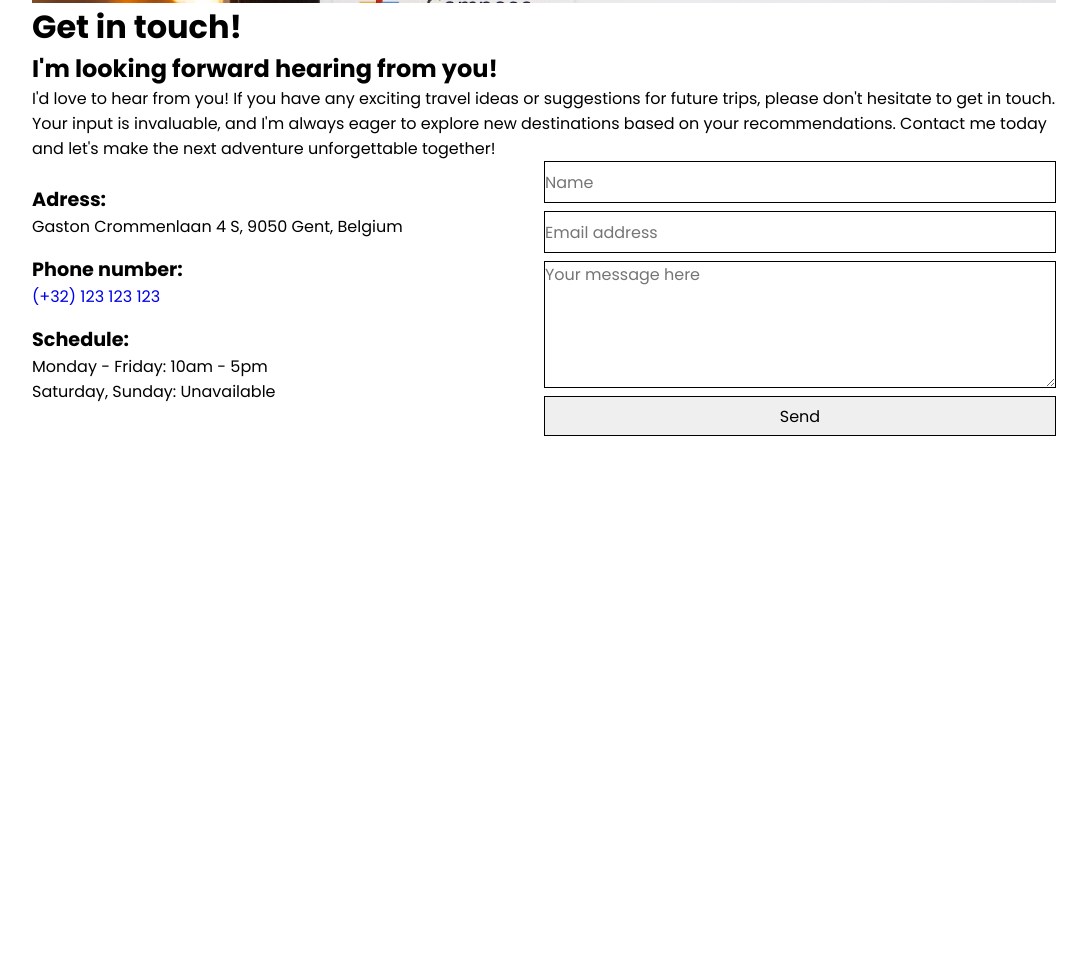
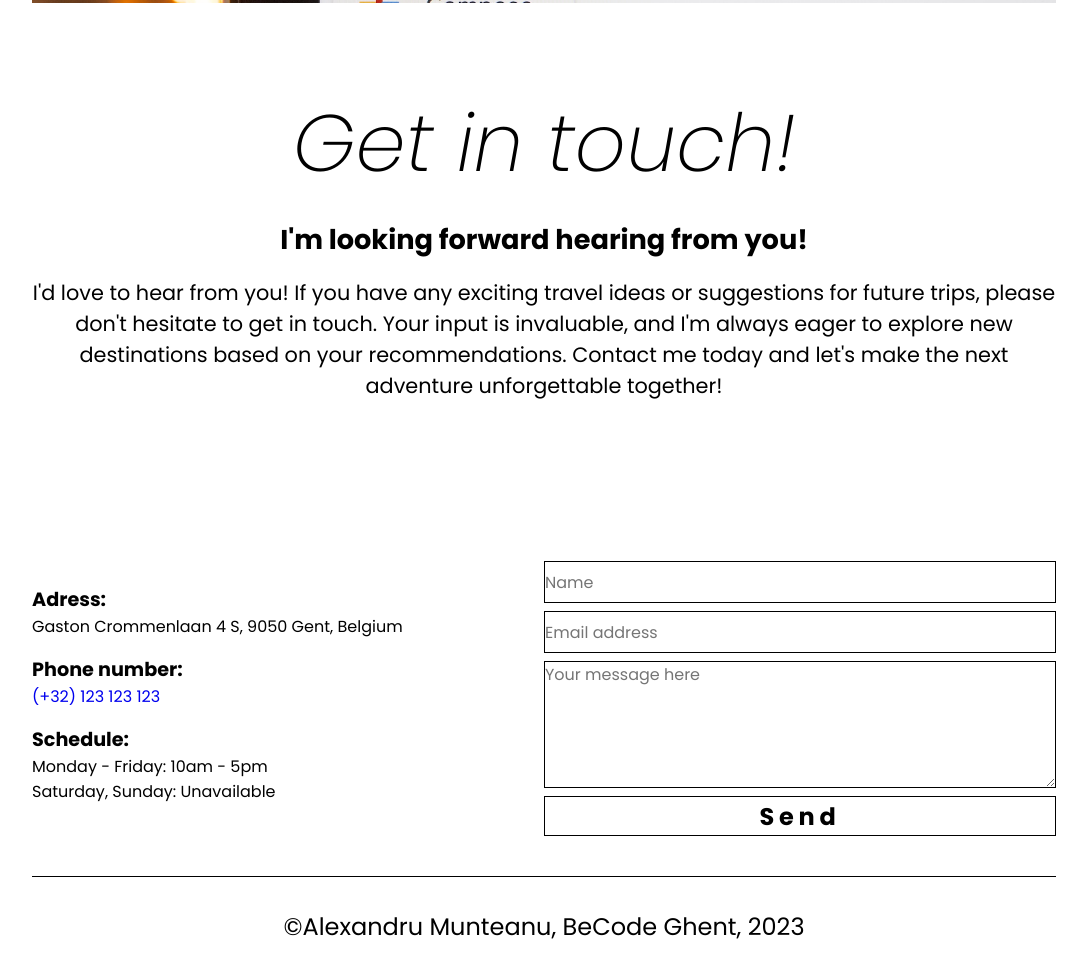
Before and after one commit to voothedoo/09-Accessibility, a plain HTML site: page src/contact.html in a window 1280 px wide. Shown: the part 348-1324 px from the top of the page, without its empty margins (96-1183 px from the left). Before the commit the page ends 800 px from the top, so only its background shows below. Drawn offline with Linux system fonts and the light colour scheme.

Commit message:
Add styling to contact.html

```diff
--- a/src/contact.html
+++ b/src/contact.html
@@ -21,9 +21,9 @@
       <p>“The biggest risk in life, is not taking one” – Barfi</p>
     </header>
     <main>
-      <h1>Get in touch!</h1>
-      <h2>I'm looking forward hearing from you!</h2>
-      <p>
+      <h1 class="touch">Get in touch!</h1>
+      <h2 class="touch">I'm looking forward hearing from you!</h2>
+      <p class="touch">
         I'd love to hear from you! If you have any exciting travel ideas or
         suggestions for future trips, please don't hesitate to get in touch.
         Your input is invaluable, and I'm always eager to explore new
@@ -59,6 +59,7 @@
           />
 
           <textarea
+            class="text"
             name="message"
             cols="30"
             rows="5"
@@ -68,5 +69,8 @@
         </form>
       </div>
     </main>
+    <footer>
+      <p>©Alexandru Munteanu, BeCode Ghent, 2023</p>
+    </footer>
   </body>
 </html>
--- a/styles/contact.scss
+++ b/styles/contact.scss
@@ -70,6 +70,25 @@ body {
     }
   }
   main {
+    .touch {
+      text-align: center;
+      margin-bottom: 1rem;
+    }
+
+    h1.touch {
+      margin-top: 5rem;
+      font-size: 5rem;
+      font-weight: 200;
+      font-style: italic;
+    }
+    h2.touch {
+      font-size: 1.7rem;
+    }
+    p.touch {
+      font-size: 1.3rem;
+      margin-bottom: 10rem;
+    }
+
     .details {
       display: grid;
       grid-template-columns: repeat(2, 1fr);
@@ -109,7 +128,43 @@ body {
           margin-bottom: 0.5rem;
           border: black solid 1px;
         }
+        .text:focus {
+          background-color: $input-focus;
+        }
+        .button {
+          background-color: white;
+          border: black solid 1px;
+          font-size: 1.5rem;
+          font-weight: bold;
+          letter-spacing: 0.3rem;
+        }
+        .button:hover {
+          color: white;
+          font-size: 1.7rem;
+          letter-spacing: 0.5rem;
+          background-color: $button-hover;
+          box-shadow:
+            rgba(0, 0, 0, 0.19) 0px 10px 20px,
+            rgba(0, 0, 0, 0.23) 0px 6px 6px;
+        }
       }
     }
   }
+  footer::before {
+    content: "";
+    display: block;
+    width: 100%;
+    height: 1px;
+    background-color: black;
+
+    margin: 2rem 0 0rem;
+  }
+  footer {
+    p {
+      font-size: 1.5rem;
+      text-align: center;
+      margin-top: 2rem;
+      margin-bottom: 2rem;
+    }
+  }
 }
```
Also changed, not shown: styles/contact.css, 1 other file.
